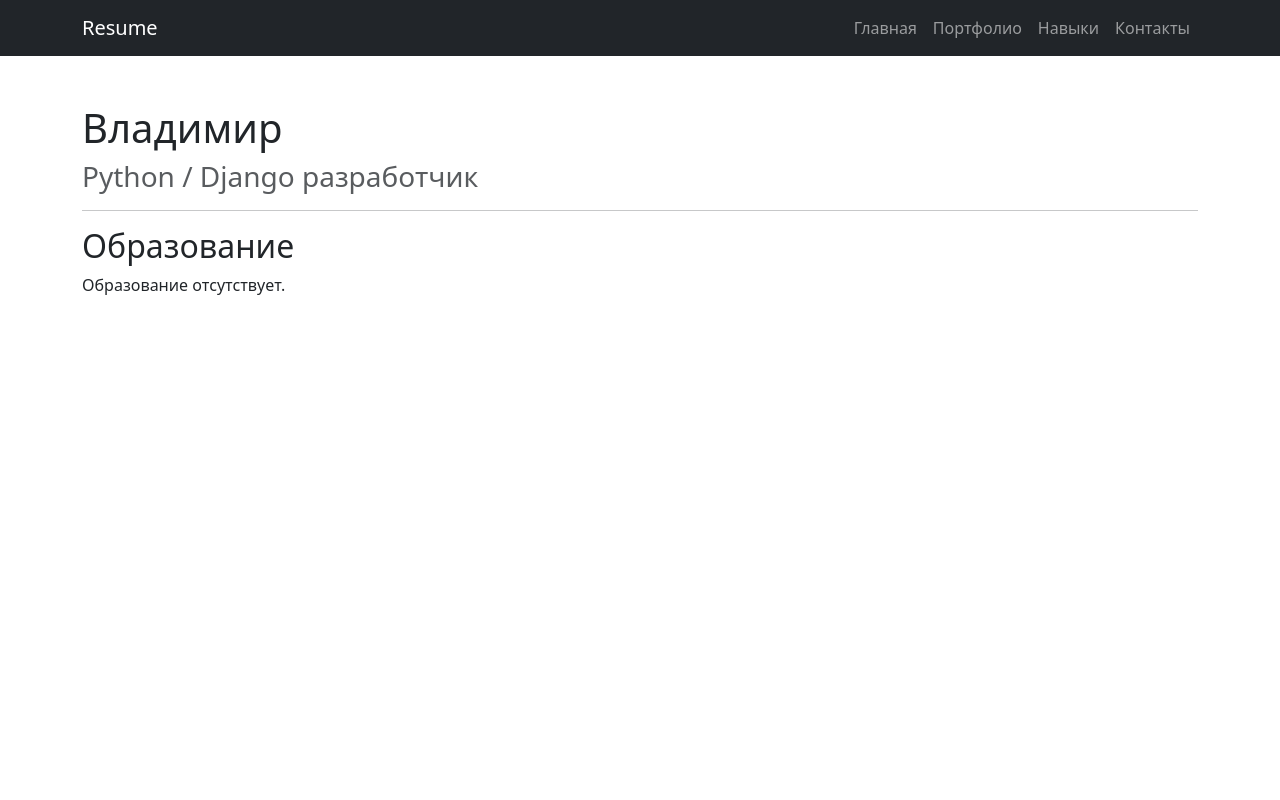
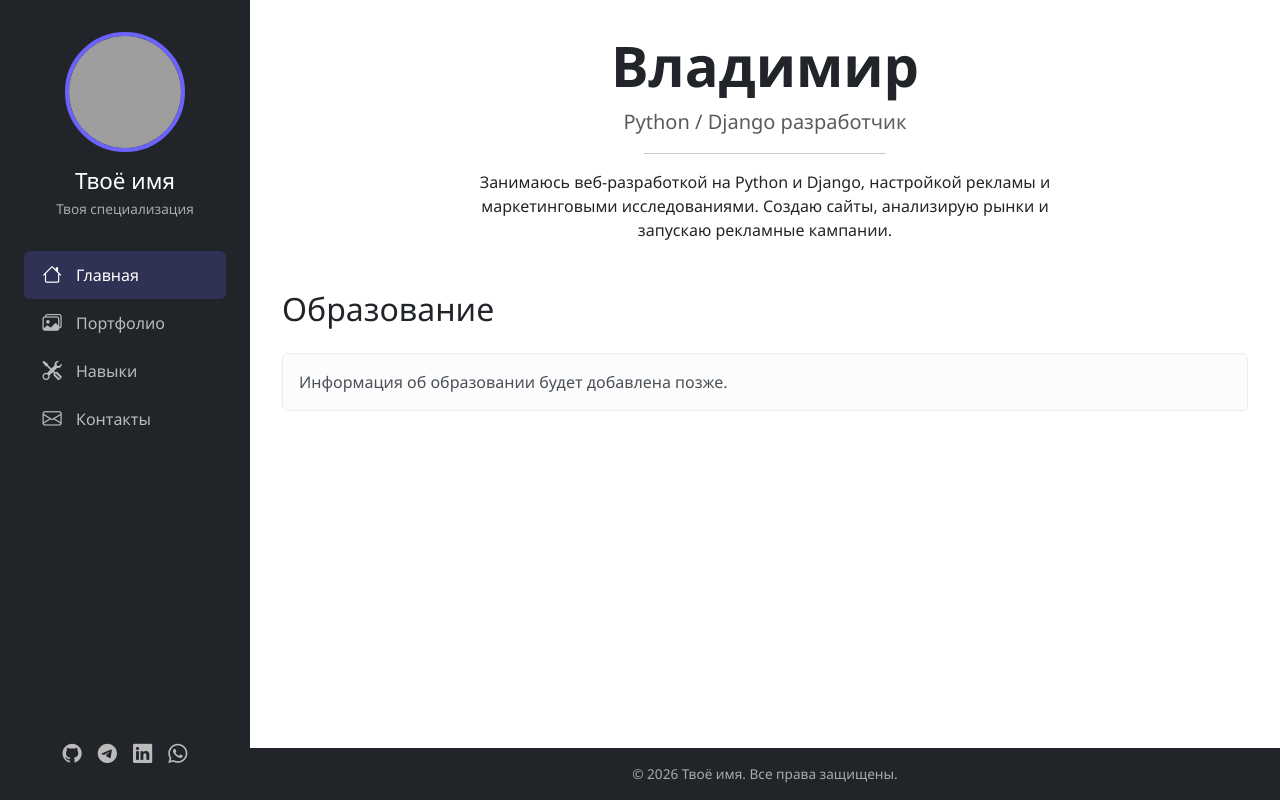
Before and after one commit to VVP04/resume, a Django app: page / in a window 1280 px wide. Run offline with Django 5.2, Linux system fonts and the light colour scheme; data that the repository does not hold is empty; grey boxes are pictures that could not be loaded.

Commit message:
style: update navbar

```diff
--- a/resume_website/settings.py
+++ b/resume_website/settings.py
@@ -103,7 +103,7 @@ AUTH_PASSWORD_VALIDATORS = [
 # Internationalization
 # https://docs.djangoproject.com/en/6.0/topics/i18n/
 
-LANGUAGE_CODE = 'en-us'
+LANGUAGE_CODE = 'ru-ru'
 
 TIME_ZONE = 'UTC'
 
@@ -115,7 +115,8 @@ USE_TZ = True
 # Static files (CSS, JavaScript, Images)
 # https://docs.djangoproject.com/en/6.0/howto/static-files/
 
-STATIC_URL = 'static/'
+STATIC_URL = '/static/'
+STATICFILES_DIRS = [BASE_DIR / 'resume_website' / 'static']
 
 
 MEDIA_URL = '/media/'
--- /dev/null
+++ b/resume_website/static/main/css/style.css
@@ -0,0 +1,152 @@
+/* ===== Базовые настройки ===== */
+body {
+    display: flex;
+    min-height: 100vh;
+    margin: 0;
+    font-family: 'Segoe UI', Tahoma, Geneva, Verdana, sans-serif;
+}
+
+/* ===== Боковая панель ===== */
+.sidebar {
+    width: 250px;
+    background-color: #212529;
+    color: white;
+    display: flex;
+    flex-direction: column;
+    justify-content: center;
+    position: fixed;
+    top: 0;
+    left: 0;
+    bottom: 0;
+    padding: 2rem 1.5rem;
+    z-index: 1000;
+}
+
+.sidebar .profile-img {
+    width: 120px;
+    height: 120px;
+    border-radius: 50%;
+    object-fit: cover;
+    border: 4px solid #6c63ff;
+    margin: 0 auto 1rem;
+    display: block;
+}
+
+.sidebar h3 {
+    font-size: 1.4rem;
+    text-align: center;
+    margin-bottom: 0.25rem;
+}
+
+.sidebar .subtitle {
+    font-size: 0.85rem;
+    text-align: center;
+    color: #aaa;
+    margin-bottom: 2rem;
+}
+
+.sidebar .nav {
+    flex-direction: column;
+}
+
+.sidebar .nav-link {
+    color: #bbb;
+    padding: 0.6rem 1rem;
+    border-radius: 6px;
+    transition: all 0.2s;
+    display: flex;
+    align-items: center;
+    gap: 0.75rem;
+    font-size: 1rem;
+    text-decoration: none;
+}
+
+.sidebar .nav-link:hover,
+.sidebar .nav-link.active {
+    color: white;
+    background-color: rgba(108, 99, 255, 0.2);
+}
+
+.sidebar .nav-link i {
+    font-size: 1.2rem;
+    width: 24px;
+    text-align: center;
+}
+
+/* Соцсети */
+.sidebar .social-links {
+    margin-top: auto;
+    display: flex;
+    justify-content: center;
+    gap: 1rem;
+    padding-top: 1.5rem;
+}
+
+.sidebar .social-links a {
+    color: #bbb;
+    font-size: 1.2rem;
+    transition: color 0.2s;
+    text-decoration: none;
+}
+
+.sidebar .social-links a:hover {
+    color: #6c63ff;
+}
+
+/* ===== Основной контент ===== */
+.main-content {
+    margin-left: 250px;
+    flex: 1;
+    display: flex;
+    flex-direction: column;
+}
+
+main {
+    flex: 1;
+    padding: 2rem;
+}
+
+/* ===== Подвал ===== */
+footer {
+    background-color: #212529;
+    color: #aaa;
+    text-align: center;
+    padding: 1rem;
+    font-size: 0.85rem;
+}
+
+/* ===== Мобильная кнопка ===== */
+.mobile-toggle {
+    display: none;
+    position: fixed;
+    top: 15px;
+    right: 15px;
+    z-index: 1100;
+    background: #212529;
+    color: white;
+    border: none;
+    padding: 0.5rem 0.75rem;
+    border-radius: 6px;
+    font-size: 1.3rem;
+    cursor: pointer;
+}
+
+/* ===== Адаптивность ===== */
+@media (max-width: 768px) {
+    .sidebar {
+        transform: translateX(-100%);
+        transition: transform 0.3s;
+    }
+
+    .sidebar.open {
+        transform: translateX(0);
+    }
+
+    .main-content {
+        margin-left: 0;
+    }
+
+    .mobile-toggle {
+        display: block;
+    }
+}
--- /dev/null
+++ b/resume_website/templates/base.html
@@ -0,0 +1,80 @@
+{% load static %}
+<!DOCTYPE html>
+<html lang="ru">
+<head>
+    <meta charset="UTF-8">
+    <meta name="viewport" content="width=device-width, initial-scale=1.0">
+    <title>{% block title %}Резюме{% endblock %}</title>
+
+    <!-- Bootstrap 5 CSS -->
+    <link href="https://cdn.jsdelivr.net/npm/bootstrap@5.3.3/dist/css/bootstrap.min.css" rel="stylesheet">
+
+    <!-- Bootstrap Icons -->
+    <link href="https://cdn.jsdelivr.net/npm/bootstrap-icons@1.11.3/font/bootstrap-icons.css" rel="stylesheet">
+
+    <!-- Свой CSS -->
+    <link rel="stylesheet" href="{% static 'main/css/style.css' %}">
+
+    {% block extra_css %}{% endblock %}
+</head>
+<body>
+
+    <!-- Мобильная кнопка -->
+    <button class="mobile-toggle" onclick="document.getElementById('sidebar').classList.toggle('open')">
+        <i class="bi bi-list"></i>
+    </button>
+
+    <!-- Боковая панель -->
+    <aside class="sidebar" id="sidebar">
+        <img src="{% static 'main/img/profile.jpg' %}" alt="Фото" class="profile-img">
+        <h3>Твоё имя</h3>
+        <p class="subtitle">Твоя специализация</p>
+
+        <ul class="nav">
+            <li>
+                <a class="nav-link {% if request.resolver_match.url_name == 'home' %}active{% endif %}" href="{% url 'home' %}">
+                    <i class="bi bi-house"></i> Главная
+                </a>
+            </li>
+            <li>
+                <a class="nav-link {% if request.resolver_match.url_name == 'portfolio_list' %}active{% endif %}" href="{% url 'portfolio_list' %}">
+                    <i class="bi bi-images"></i> Портфолио
+                </a>
+            </li>
+            <li>
+                <a class="nav-link {% if request.resolver_match.url_name == 'skills' %}active{% endif %}" href="{% url 'skills' %}">
+                    <i class="bi bi-tools"></i> Навыки
+                </a>
+            </li>
+            <li>
+                <a class="nav-link {% if request.resolver_match.url_name == 'contacts' %}active{% endif %}" href="{% url 'contacts' %}">
+                    <i class="bi bi-envelope"></i> Контакты
+                </a>
+            </li>
+        </ul>
+
+        <div class="social-links">
+            <a href="#" title="GitHub"><i class="bi bi-github"></i></a>
+            <a href="#" title="Telegram"><i class="bi bi-telegram"></i></a>
+            <a href="#" title="LinkedIn"><i class="bi bi-linkedin"></i></a>
+            <a href="#" title="WhatsApp"><i class="bi bi-whatsapp"></i></a>
+        </div>
+    </aside>
+
+    <!-- Основной контент -->
+    <div class="main-content">
+        <main>
+            {% block content %}{% endblock %}
+        </main>
+
+        <footer>
+            &copy; {% now "Y" %} Твоё имя. Все права защищены.
+        </footer>
+    </div>
+
+    <!-- Bootstrap 5 JS -->
+    <script src="https://cdn.jsdelivr.net/npm/bootstrap@5.3.3/dist/js/bootstrap.bundle.min.js"></script>
+
+    {% block extra_js %}{% endblock %}
+</body>
+</html>
--- a/resume_website/templates/index.html
+++ b/resume_website/templates/index.html
@@ -1,65 +1,51 @@
-{% extends "layout.html" %}
+{% extends "base.html" %}
 
-
-{% block title %}
-Главная
-{% endblock %}
-
+{% block title %}Главная{% endblock %}
 
 {% block content %}
 
-<h1>
-    Владимир
-</h1>
+<!-- Hero-секция -->
+<section class="mb-5 text-center">
+    <h1 class="display-4 fw-bold">Владимир</h1>
+    <p class="lead text-muted">Python / Django разработчик</p>
+    <hr class="w-25 mx-auto">
+    <p class="mx-auto" style="max-width: 600px;">
+        Занимаюсь веб-разработкой на Python и Django, настройкой рекламы и маркетинговыми исследованиями.
+        Создаю сайты, анализирую рынки и запускаю рекламные кампании.
+    </p>
+</section>
 
-<h3 class="text-muted">
-    Python / Django разработчик
-</h3>
+<!-- Образование -->
+<section>
+    <h2 class="mb-4">Образование</h2>
 
-
-<hr>
-
-
-<h2>
-    Образование
-</h2>
-
-
-{% for education in education_list %}
-
-<div class="card mb-3">
-
-    <div class="card-body">
-
-        <h5>
-            {{ education.institution }}
-        </h5>
-
-        <p>
-            {{ education.degree }}
-        </p>
-
-        <p>
-            {{ education.start_date }}
-            -
-            {{ education.end_date }}
-        </p>
-
-        <p>
-            {{ education.description }}
-        </p>
-
+    {% for education in education_list %}
+    <div class="card mb-3 border-0 shadow-sm">
+        <div class="card-body">
+            <div class="d-flex justify-content-between align-items-start">
+                <div>
+                    <h5 class="card-title mb-1">{{ education.institution }}</h5>
+                    <p class="text-muted mb-2">{{ education.degree }}</p>
+                </div>
+                <span class="badge bg-light text-dark">
+                    {{ education.start_date|date:"Y" }} –
+                    {% if education.end_date %}
+                        {{ education.end_date|date:"Y" }}
+                    {% else %}
+                        по настоящее время
+                    {% endif %}
+                </span>
+            </div>
+            {% if education.description %}
+            <p class="card-text">{{ education.description }}</p>
+            {% endif %}
+        </div>
     </div>
-
-</div>
-
-{% empty %}
-
-<p>
-    Образование отсутствует.
-</p>
-
-{% endfor %}
-
+    {% empty %}
+    <div class="alert alert-light" role="alert">
+        Информация об образовании будет добавлена позже.
+    </div>
+    {% endfor %}
+</section>
 
 {% endblock %}
--- a/resume_website/templates/layout.html
+++ /dev/null
@@ -1,61 +0,0 @@
-<!DOCTYPE html>
-<html lang="ru">
-<head>
-    <meta charset="UTF-8">
-    <meta name="viewport" content="width=device-width, initial-scale=1.0">
-
-    <title>
-        {% block title %}
-        Резюме
-        {% endblock %}
-    </title>
-
-    <link href="https://cdn.jsdelivr.net/npm/bootstrap@5.3.7/dist/css/bootstrap.min.css"
-          rel="stylesheet">
-</head>
-
-<body>
-
-<nav class="navbar navbar-expand-lg navbar-dark bg-dark">
-    <div class="container">
-
-        <a class="navbar-brand" href="{% url 'home' %}">
-            Resume
-        </a>
-
-        <div class="navbar-nav">
-
-            <a class="nav-link" href="{% url 'home' %}">
-                Главная
-            </a>
-
-            <a class="nav-link" href="{% url 'portfolio_list' %}">
-                Портфолио
-            </a>
-
-            <a class="nav-link" href="{% url 'skills' %}">
-                Навыки
-            </a>
-
-            <a class="nav-link" href="{% url 'contacts' %}">
-                Контакты
-            </a>
-
-        </div>
-
-    </div>
-</nav>
-
-
-<div class="container mt-5">
-
-    {% block content %}
-    {% endblock %}
-
-</div>
-
-
-<script src="https://cdn.jsdelivr.net/npm/bootstrap@5.3.7/dist/js/bootstrap.bundle.min.js"></script>
-
-</body>
-</html>
```
